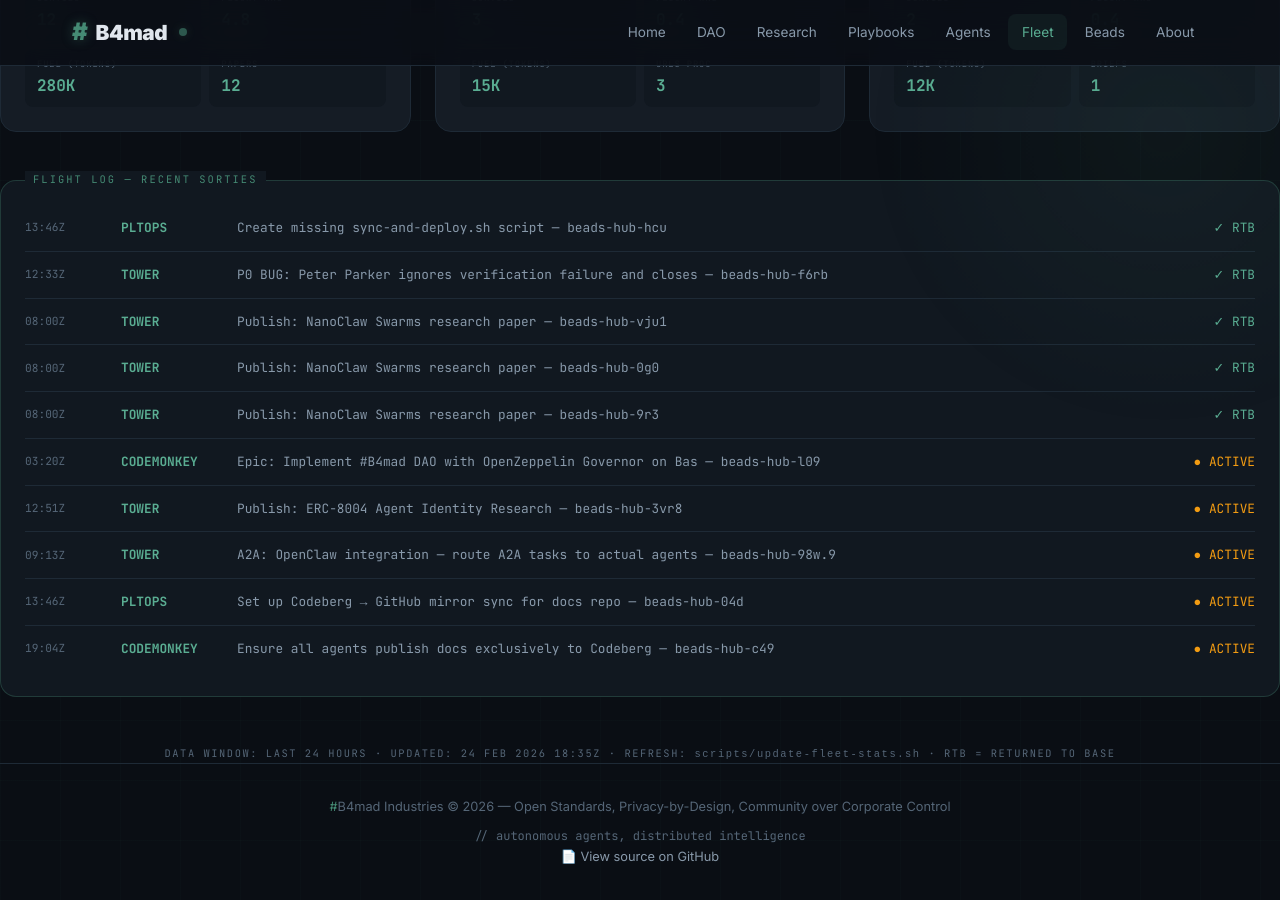
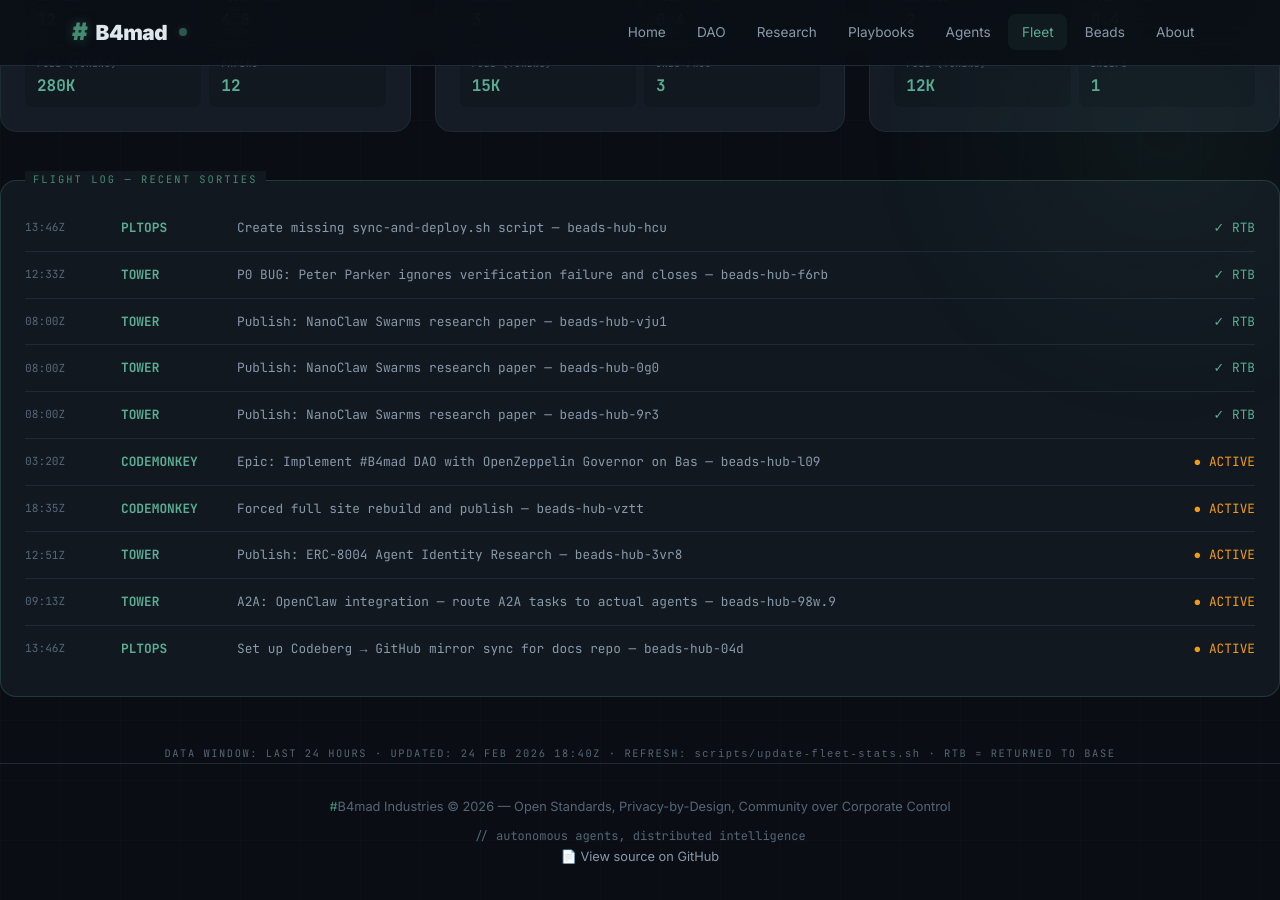
Before and after one commit to brenner-axiom/docs, a Jekyll site: the page built from fleet/index.html, in a window 1280 px wide and 900 px high, scrolled down 847 px. Built offline with Jekyll 4.4.1, drawn with Linux system fonts in a browser that asks for light colours.

Commit message:
fleet: auto-update dashboard stats 2026-02-24T18:40Z

```diff
--- a/fleet/index.html
+++ b/fleet/index.html
@@ -545,6 +545,12 @@ description: "#B4mad Agent Fleet metrics dashboard with aviation theme"
     <span class="log-status"><span class="active">● ACTIVE</span></span>
   </div>
   <div class="log-entry">
+    <span class="log-time">18:35Z</span>
+    <span class="log-callsign">CODEMONKEY</span>
+    <span class="log-mission">Forced full site rebuild and publish — beads-hub-vztt</span>
+    <span class="log-status"><span class="active">● ACTIVE</span></span>
+  </div>
+  <div class="log-entry">
     <span class="log-time">12:51Z</span>
     <span class="log-callsign">TOWER</span>
     <span class="log-mission">Publish: ERC-8004 Agent Identity Research — beads-hub-3vr8</span>
@@ -562,16 +568,10 @@ description: "#B4mad Agent Fleet metrics dashboard with aviation theme"
     <span class="log-mission">Set up Codeberg → GitHub mirror sync for docs repo — beads-hub-04d</span>
     <span class="log-status"><span class="active">● ACTIVE</span></span>
   </div>
-  <div class="log-entry">
-    <span class="log-time">19:04Z</span>
-    <span class="log-callsign">CODEMONKEY</span>
-    <span class="log-mission">Ensure all agents publish docs exclusively to Codeberg — beads-hub-c49</span>
-    <span class="log-status"><span class="active">● ACTIVE</span></span>
-  </div>
 </div>
 
 <div style="text-align: center; margin-top: 2rem;">
   <p style="font-family: 'JetBrains Mono', monospace; font-size: 0.65rem; color: var(--text-muted); letter-spacing: 0.15em;">
-    DATA WINDOW: LAST 24 HOURS · UPDATED: 24 FEB 2026 18:35Z ·                                                                                                                                                                                                                                                                                                                                                                                                                                                                                                                                                                                                                                                                                                                                                                                                                                                                                                                                                                                                                                                                                                                                                                                                                       REFRESH: <code>scripts/update-fleet-stats.sh</code> · RTB = RETURNED TO BASE
+    DATA WINDOW: LAST 24 HOURS · UPDATED: 24 FEB 2026 18:40Z ·                                                                                                                                                                                                                                                                                                                                                                                                                                                                                                                                                                                                                                                                                                                                                                                                                                                                                                                                                                                                                                                                                                                                                                                                                        REFRESH: <code>scripts/update-fleet-stats.sh</code> · RTB = RETURNED TO BASE
   </p>
 </div>
```
